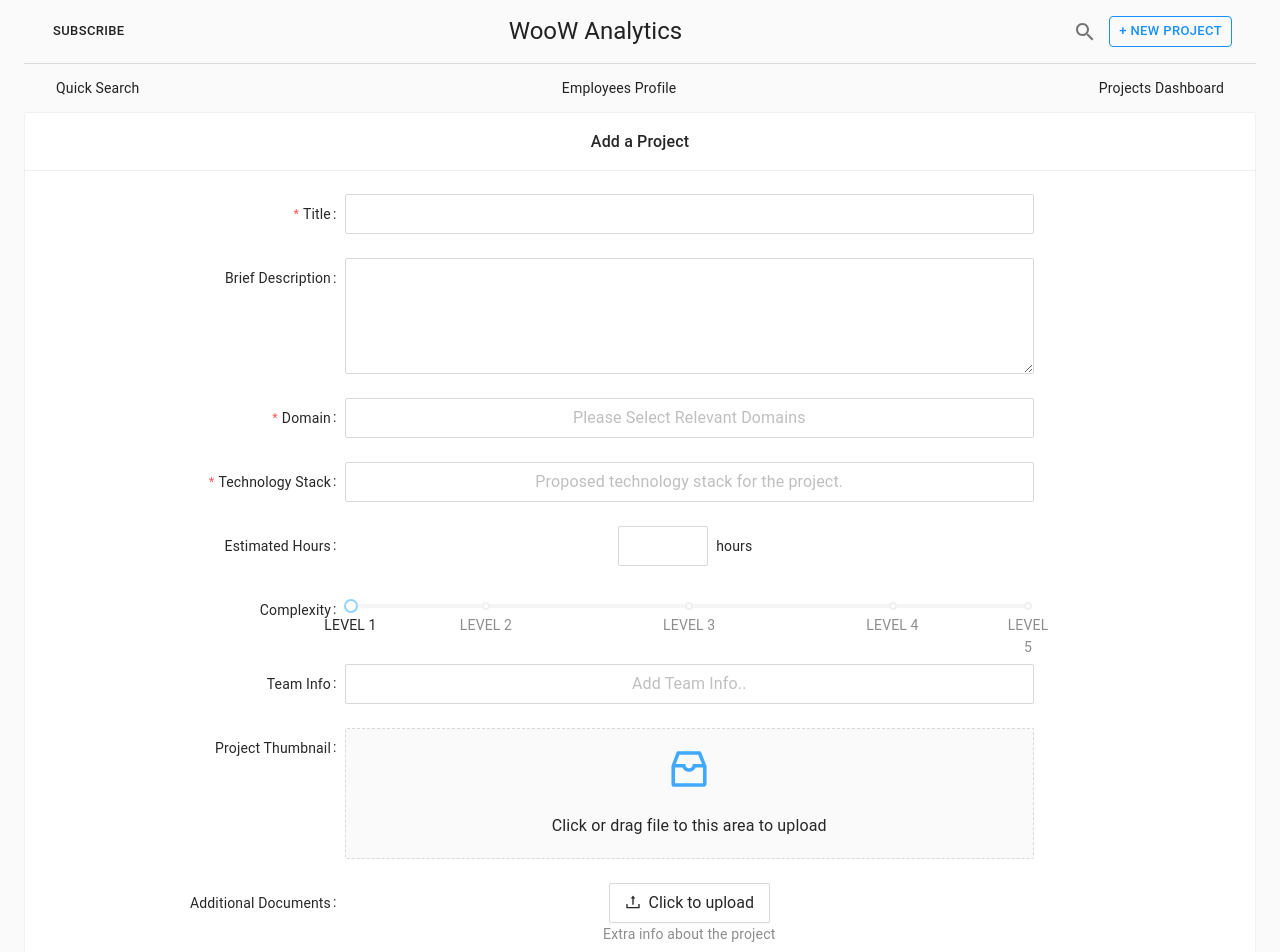
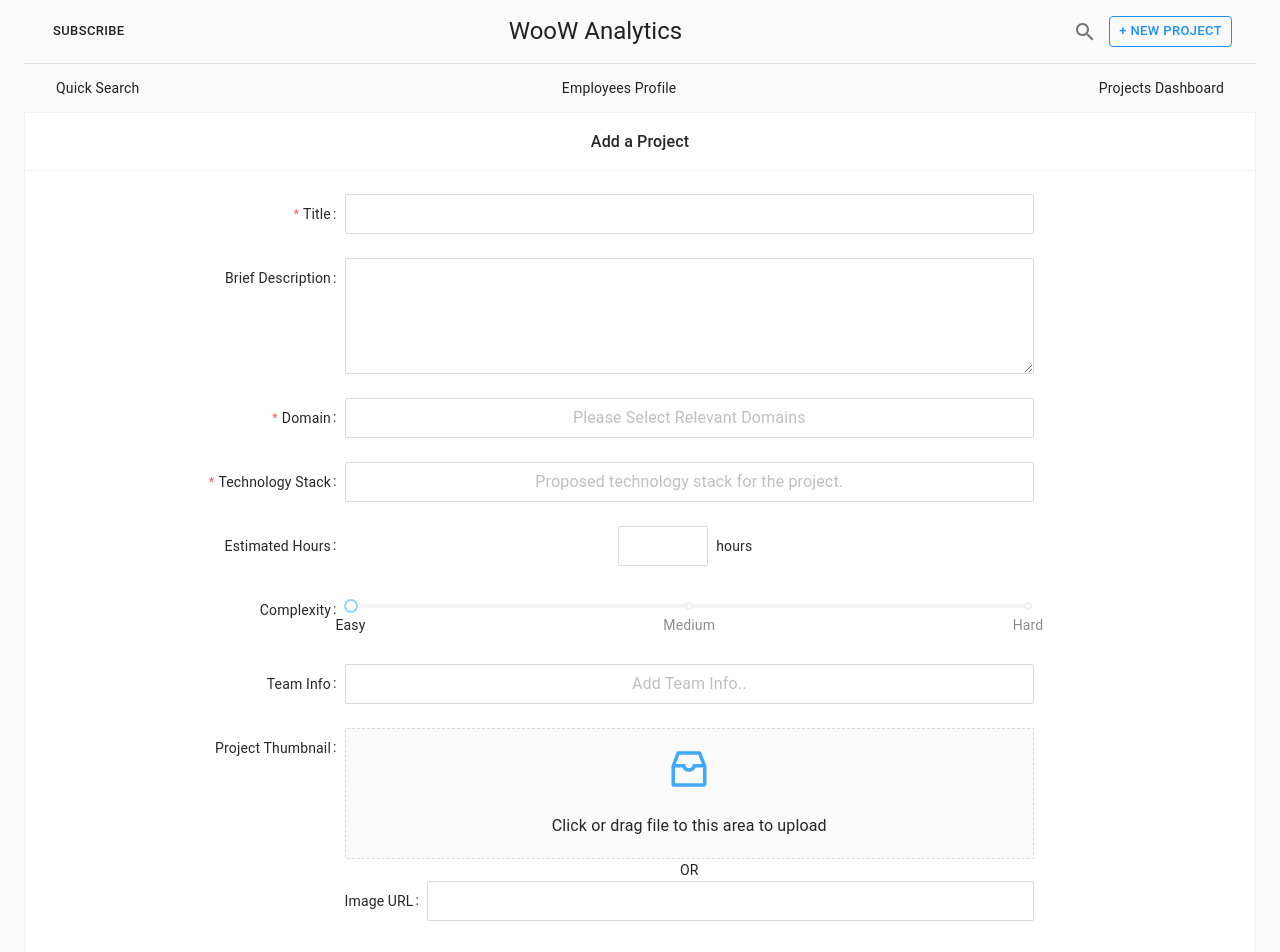
Before and after one commit to bhavyameghnani/WooW-Analytics, a React (Create React App) app in the folder woow-frontend/: page /#/addProject in a window 1280 px wide. Shown: the top 952 px of the page. Built offline with nearby package versions, Linux system fonts and the light colour scheme.

Commit message:
added heroku endpoint

```diff
--- a/woow-frontend/src/Components/Forms/ProjectForm.js
+++ b/woow-frontend/src/Components/Forms/ProjectForm.js
@@ -54,18 +54,6 @@
 
 
 
-    // ServiceCall.addProject(values).then((response)=>{
-        // if(response.data === "False"){
-        // alert("Project addition failed!")
-        // }
-        // else{
-        // // console.log(response.data)
-        // //  localStorage.setItem('user_key', response.id);
-        // window.open("#/home","_self")
-        // }
-
-    // })
-
 const ProjectForm = () => {
     const onFinish = (values) => {
         console.log('Received values of form: ', values);
@@ -74,8 +62,7 @@
                 alert("Project addition failed!")
                 }
                 else{
-                // console.log(response.data)
-                //  localStorage.setItem('user_key', response.id);
+                alert("Project Added!")
                 window.open("#/home","_self")
                 }
         })
@@ -106,7 +93,7 @@
 
                 <Form.Item
                     label="Brief Description"
-                    name="desc"
+                    name="summary"
                 >
                    <TextArea rows={4} />
 
@@ -132,7 +119,7 @@
                 </Form.Item>
 
                 <Form.Item
-                    name="technostack"
+                    name="technology"
                     label="Technology Stack"
                     rules={[
                     {
@@ -154,20 +141,19 @@
                     </Select>
                 </Form.Item>
                 <Form.Item label="Estimated Hours">
-                    <Form.Item name="hours" noStyle>
+                    <Form.Item name="noofhours" noStyle>
                     <InputNumber min={1} max={100} />
                     </Form.Item>
                     <span className="ant-form-text"> hours</span>
                 </Form.Item>
 
-                <Form.Item name="complexity" label="Complexity">
+                <Form.Item name="projectcomplexity" label="Complexity">
                     <Slider
                     marks={{
-                        0: 'LEVEL 1',
-                        20: 'LEVEL 2',
-                        50: 'LEVEL 3',
-                        80: 'LEVEL 4',
-                        100: 'LEVEL 5',
+                        0: 'Easy',
+                        50: 'Medium',
+                        100: 'Hard'
+
                     }}
                     />
                 </Form.Item>
@@ -196,6 +182,13 @@
                         </p>
                         <p className="ant-upload-text">Click or drag file to this area to upload</p>
                     </Upload.Dragger>
+                    </Form.Item>
+                    OR
+                    <Form.Item
+                        label="Image URL"
+                        name="imgURL"
+                    >
+                        <Input/>
                     </Form.Item>
                 </Form.Item>
 
--- a/woow-frontend/src/Service/http-common-servicecall.js
+++ b/woow-frontend/src/Service/http-common-servicecall.js
@@ -1,7 +1,7 @@
 import axios from 'axios';
 
 export default axios.create({
-    baseURL: "http://127.0.0.1:5000/",
+    baseURL: "https://woow-analytics.herokuapp.com/",
     headers: {
         "Content-type": "application/json"
     }
```
